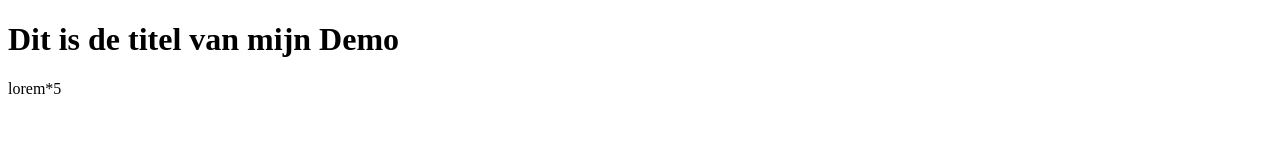
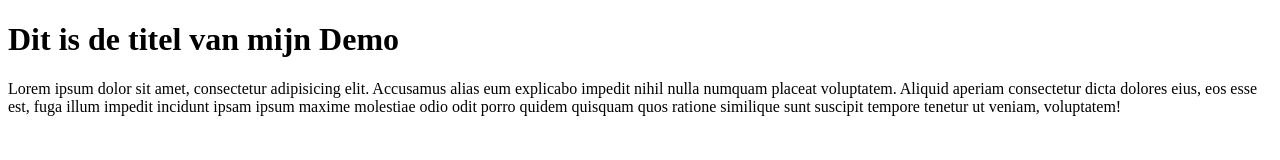
Before and after one commit to Xcaliber88/git-demo-2021-03, a plain HTML site: page index.html in a window 1280 px wide. Drawn offline with Linux system fonts and the light colour scheme.

Commit message:
Dit is een aanpassing van html

```diff
--- a/index.html
+++ b/index.html
@@ -6,6 +6,6 @@
 </head>
 <body>
 <h1>Dit is de titel van mijn Demo</h1>
-<p>lorem*5</p>
+<p>Lorem ipsum dolor sit amet, consectetur adipisicing elit. Accusamus alias eum explicabo impedit nihil nulla numquam placeat voluptatem. Aliquid aperiam consectetur dicta dolores eius, eos esse est, fuga illum impedit incidunt ipsam ipsum maxime molestiae odio odit porro quidem quisquam quos ratione similique sunt suscipit tempore tenetur ut veniam, voluptatem!</p>
 </body>
 </html>
```
